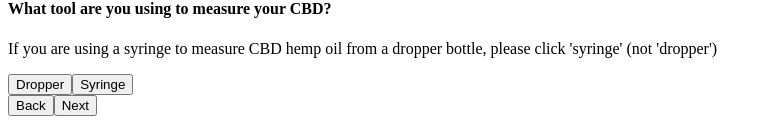
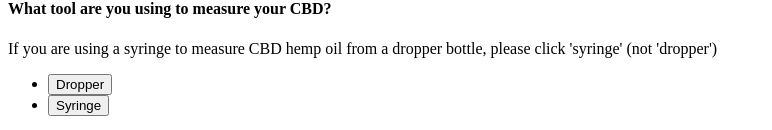
Before and after one commit to cbvargas5/Accu-Hemp, a React app: page /measure/measure-quiz/1 in a window 1280 px wide. Shown: the part 667-797 px from the top of the page, without its empty margins (0-772 px from the left). Built offline with nearby package versions, Linux system fonts and the light colour scheme; no server answers; the HTML template or start-up script is replaced by a standard one.

Commit message:
completed base of brand section

```diff
--- a/client/src/components/pages/Measure/TabBrand.jsx
+++ b/client/src/components/pages/Measure/TabBrand.jsx
@@ -31,11 +31,13 @@ class TabBrand extends Component {
           <h4>Select Brand:*</h4>
         </div>
         <div className="device-wrapper">
-          {
-            this.props.products.filter(this.filterBrands, {}).map(() => <li>brand</li>)
-          }
-          <Button onClick={(e) => { this.props.onNext(); this.handleSelection(e); }} value="dropper" className="tab-btn">Dropper <i className="fas fa-eye-dropper"></i></Button>
-          <Button onClick={(e) => { this.props.onNext(); this.handleSelection(e); }} value="syringe" className="tab-btn">Syringe <i className="fas fa-syringe"></i></Button>
+          <ul>
+            {
+              this.props.products
+                .filter(this.filterBrands, {})
+                .map(( { id, brand } ) => <li key={id}><Button onClick={(e) => { this.props.onNext(); this.handleSelection(e); }} value={brand} className="tab-btn">{brand}</Button></li>)
+            }
+          </ul>
         </div>
       </div>
     )
--- a/client/src/components/pages/Measure/TabDevice.jsx
+++ b/client/src/components/pages/Measure/TabDevice.jsx
@@ -21,8 +21,14 @@ class TabDevice extends Component {
           <p>If you are using a syringe to measure CBD hemp oil from a dropper bottle, please click 'syringe' (not 'dropper')</p>
         </div>
         <div className="device-wrapper">
-          <Button onClick={(e) => { this.props.onNext(); this.handleSelection(e); }} value="dropper" className="tab-btn">Dropper <i className="fas fa-eye-dropper"></i></Button>
-          <Button onClick={(e) => { this.props.onNext(); this.handleSelection(e); }} value="syringe" className="tab-btn">Syringe <i className="fas fa-syringe"></i></Button>
+          <ul>
+            <li>
+              <Button onClick={(e) => { this.props.onNext(); this.handleSelection(e); }} value="dropper" className="tab-btn">Dropper <i className="fas fa-eye-dropper"></i></Button>
+            </li>
+            <li>
+              <Button onClick={(e) => { this.props.onNext(); this.handleSelection(e); }} value="syringe" className="tab-btn">Syringe <i className="fas fa-syringe"></i></Button>
+            </li>
+          </ul>
         </div>
       </div>
     )
```
